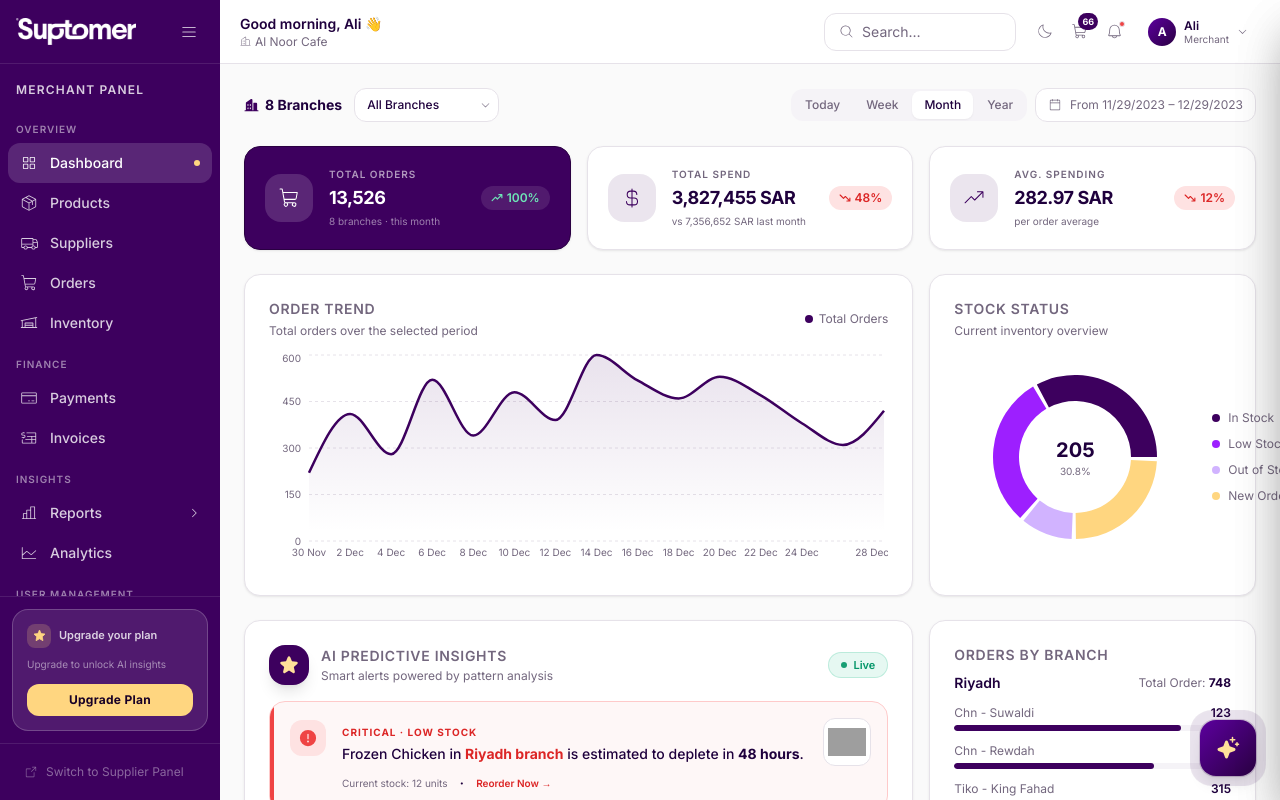
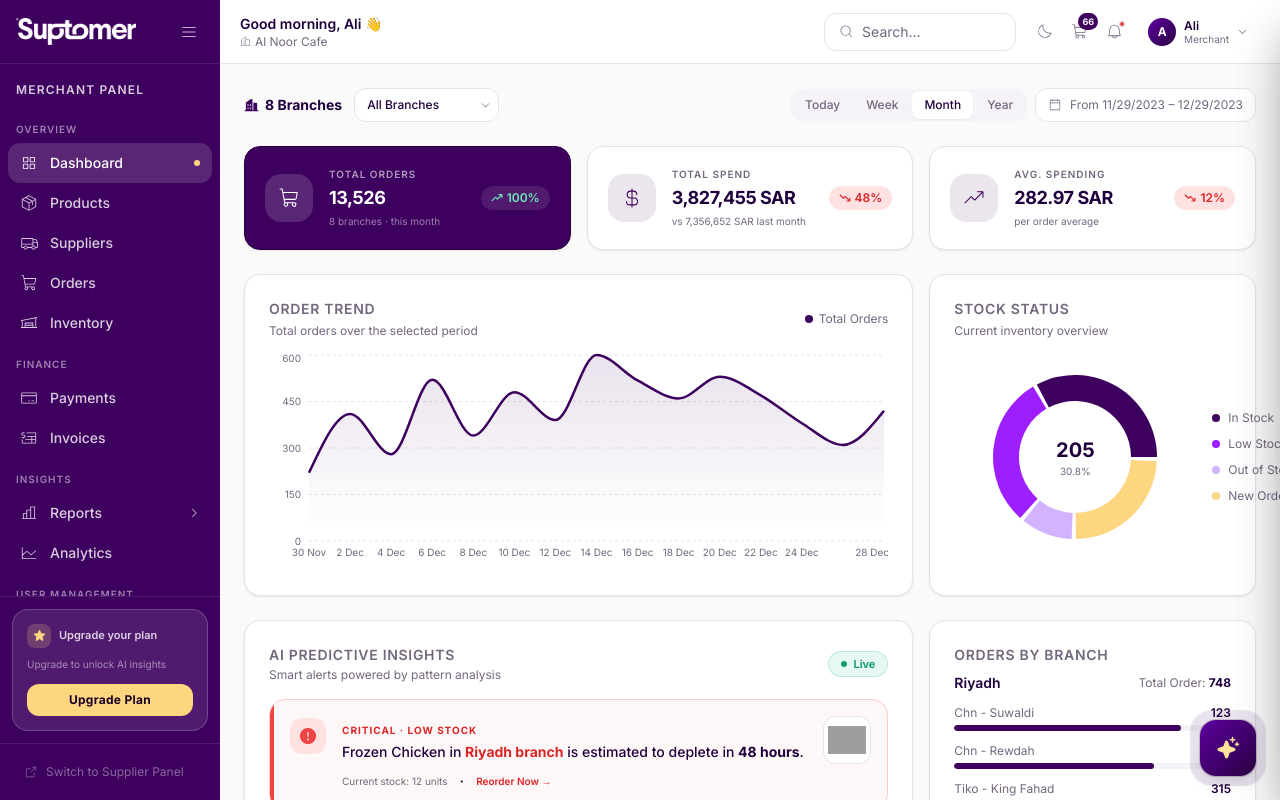
Before and after one commit to yapay-zekam/ksa-b2b-platform, a React (Vite) app: page /merchant/dashboard in a window 1280 px wide. Shown: the top 800 px of the page. Built offline with nearby package versions, Linux system fonts and the light colour scheme; grey boxes are pictures that could not be loaded.

Commit message:
update: remove AI Predictive Insigths icon

```diff
--- a/src/pages/merchant/Dashboard.tsx
+++ b/src/pages/merchant/Dashboard.tsx
@@ -23,7 +23,6 @@ import {
   Funnel,
   MagnifyingGlass,
   Eye,
-  Star,
   WarningCircle,
   Lightning,
   ArrowUpRight,
@@ -385,11 +384,6 @@ export default function MerchantDashboard() {
           <CardHeader className="pb-4">
             <div className="flex items-center justify-between">
               <div className="flex items-center gap-3">
-                {/* Glowing AI icon */}
-                <div className="relative w-10 h-10 rounded-2xl bg-brand-700 flex items-center justify-center shrink-0 shadow-lg">
-                  <Star size={20} weight="fill" className="text-gold-300" />
-                  <span className="absolute inset-0 rounded-2xl bg-brand-700 animate-ping opacity-20 pointer-events-none" />
-                </div>
                 <div>
                   <CardTitle>AI Predictive Insights</CardTitle>
                   <p className="text-xs text-muted-foreground mt-0.5">Smart alerts powered by pattern analysis</p>
```
